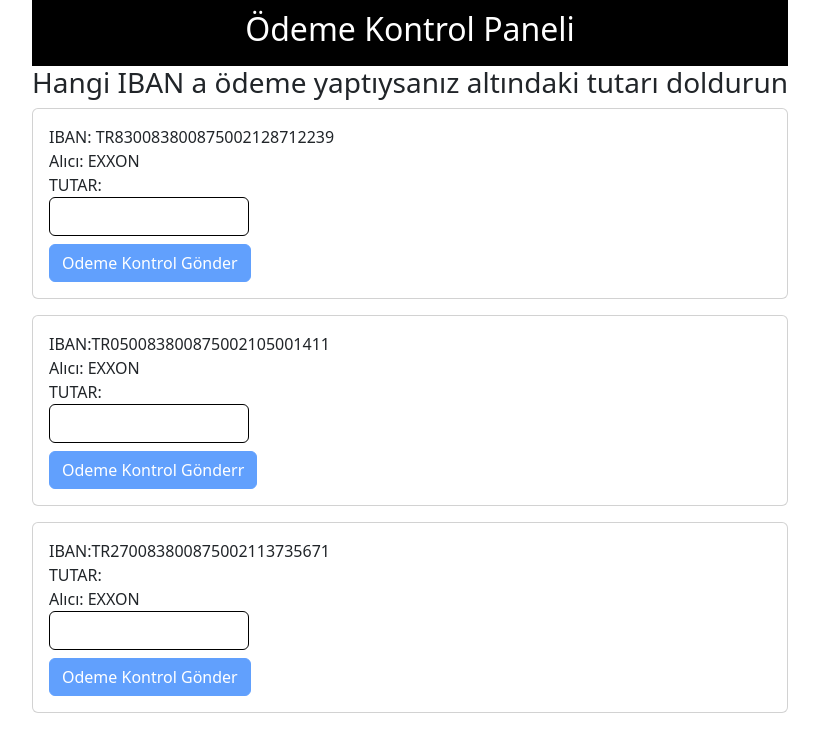
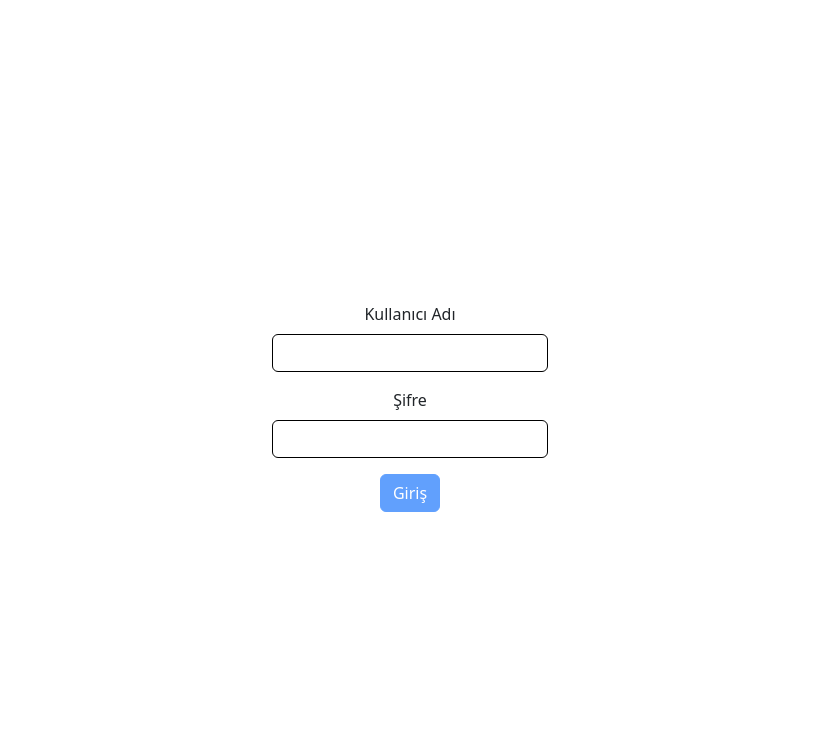
Before and after one commit to AbilityDraft/Odeme, a React (Vite) app: page /adminpanel in a window 1280 px wide. Shown: the top 752 px of the page, without its empty margins (230-1049 px from the left). Built offline with nearby package versions, Linux system fonts and the light colour scheme.

Commit message:
first commit

```diff
--- a/package.json
+++ b/package.json
@@ -13,7 +13,9 @@
     "axios": "^1.7.2",
     "bootstrap": "^5.3.3",
     "react": "^18.3.1",
-    "react-dom": "^18.3.1"
+    "react-dom": "^18.3.1",
+    "react-router-dom": "^6.25.1",
+    "react-table": "^7.8.0"
   },
   "devDependencies": {
     "@types/react": "^18.3.3",
--- a/src/App.jsx
+++ b/src/App.jsx
@@ -1,35 +1,22 @@
 import { useState } from 'react'
 import reactLogo from './assets/react.svg'
 import viteLogo from '/vite.svg'
+import {BrowserRouter as Router, Route, Routes} from 'react-router-dom';
+
 import './App.css'
+import Odeme from "./odeme/Odeme.jsx";
+import AdminPanel from "./adminpanel/AdminPanel.jsx";
 
 function App() {
-  const [count, setCount] = useState(0)
-
-  return (
-    <>
-      <div>
-        <a href="https://vitejs.dev" target="_blank">
-          <img src={viteLogo} className="logo" alt="Vite logo" />
-        </a>
-        <a href="https://react.dev" target="_blank">
-          <img src={reactLogo} className="logo react" alt="React logo" />
-        </a>
-      </div>
-      <h1>Vite + React</h1>
-      <div className="card">
-        <button onClick={() => setCount((count) => count + 1)}>
-          count is {count}
-        </button>
-        <p>
-          Edit <code>src/App.jsx</code> and save to test HMR
-        </p>
-      </div>
-      <p className="read-the-docs">
-        Click on the Vite and React logos to learn more
-      </p>
-    </>
-  )
+    return (
+        <Router>
+            <Routes>
+                <Route path="/odeme" element={<Odeme />} />
+                <Route path="/adminpanel" element={<AdminPanel />} />
+                <Route path="/" element={<div>Hoş geldiniz! Ana Sayfa İçeriği</div>} />
+            </Routes>
+        </Router>
+    );
 }
 
 export default App
--- /dev/null
+++ b/src/adminpanel/AdminPanel.jsx
@@ -0,0 +1,139 @@
+import React, { useEffect, useState } from 'react';
+import { useTable } from 'react-table';
+import 'bootstrap/dist/css/bootstrap.min.css';
+import axios from "axios";
+
+const AdminPanel = () => {
+    const [username, setUsername] = useState('');
+    const [password, setPassword] = useState('');
+    const [dbusername, setDbusername] = useState('Admin');
+    const [dbpassword, setDbpassword] = useState('Admin');
+    const [isLoggedIn, setIsLoggedIn] = useState(false); // New state to track login status
+    const [response, setResponse] = useState([]);
+
+    const onSubmit = (event) => {
+        event.preventDefault();
+        if (username === dbusername && password === dbpassword) {
+            setIsLoggedIn(true); // Set login status to true on successful login
+        } else {
+            alert('Geçersiz kullanıcı adı veya şifre');
+        }
+    };
+
+    const hesapHareketleriHandleSubmit1 = async () => {
+        try {
+            const email = 'example@email.com'; // Burada örnek bir email kullanıyorum, gerçek emailinizi geçmelisiniz
+            const key = 'examplekey'; // Burada örnek bir key kullanıyorum, gerçek keyinizi geçmelisiniz
+            const iban1 = 'exampleiban'; // Burada örnek bir iban kullanıyorum, gerçek ibanınızı geçmelisiniz
+
+            const response = await axios.get(`https://api.paymorph.com/transaction/last/list?email=${email}&key=${key}&iban=${iban1}`);
+            setResponse(response.data?.data); // API'den gelen veriyi state'e kaydet
+
+            alert('Başarılı: Veri başarıyla alındı.');
+        } catch (error) {
+            alert('Hata: Veri alınamadı.');
+            console.error('Veri alımı hatası:', error);
+        }
+    };
+
+    useEffect(() => {
+        if (isLoggedIn) {
+            hesapHareketleriHandleSubmit1();
+        }
+    }, [isLoggedIn]);
+
+    const columns = React.useMemo(
+        () => [
+            {
+                Header: 'Ad Soyad',
+                accessor: 'col1', // Örnek olarak API'den dönen veriye göre ayarlayın
+            },
+            {
+                Header: 'Tutar',
+                accessor: 'col2', // Örnek olarak API'den dönen veriye göre ayarlayın
+            },
+            {
+                Header: 'Tarih',
+                accessor: 'col3', // Örnek olarak API'den dönen veriye göre ayarlayın
+            },
+        ],
+        []
+    );
+
+    const {
+        getTableProps,
+        getTableBodyProps,
+        headerGroups,
+        rows,
+        prepareRow,
+    } = useTable({ columns, data: response });
+
+    return (
+        <div style={{ display: 'flex', justifyContent: 'center', alignItems: 'center', flexDirection: 'column', height: '100vh' }}>
+            {!isLoggedIn ? (
+                <div style={{ width: '300px', marginBottom: '50px' }}>
+                    <form onSubmit={onSubmit} className="container-sm">
+                        <div className="mb-3">
+                            <label htmlFor="username" className="form-label">Kullanıcı Adı</label>
+                            <input
+                                style={{ borderColor: 'black' }}
+                                type="text"
+                                id="username"
+                                className="form-control"
+                                onChange={(event) => setUsername(event.target.value)}
+                            />
+                        </div>
+                        <div className="mb-3">
+                            <label htmlFor="password" className="form-label">Şifre</label>
+                            <input
+                                style={{ borderColor: 'black' }}
+                                type="password"
+                                id="password"
+                                className="form-control"
+                                onChange={(event) => setPassword(event.target.value)}
+                            />
+                        </div>
+                        <button
+                            type="submit"
+                            className="btn btn-primary"
+                            disabled={!password || !username}
+                            style={{ zIndex: 1 }}
+                        >
+                            Giriş
+                        </button>
+                    </form>
+                </div>
+            ) : (
+                <div>
+                    <table {...getTableProps()} className="table table-striped" style={{ borderColor: 'black' }}>
+                        <thead>
+                        {headerGroups.map(headerGroup => (
+                            <tr {...headerGroup.getHeaderGroupProps()}>
+                                {headerGroup.headers.map(column => (
+                                    <th {...column.getHeaderProps()}>{column.render('Header')}</th>
+                                ))}
+                            </tr>
+                        ))}
+                        </thead>
+                        <tbody {...getTableBodyProps()}>
+                        {rows.map(row => {
+                            prepareRow(row);
+                            return (
+                                <tr {...row.getRowProps()}>
+                                    {row.cells.map(cell => {
+                                        return (
+                                            <td {...cell.getCellProps()}>{cell.render('Cell')}</td>
+                                        );
+                                    })}
+                                </tr>
+                            );
+                        })}
+                        </tbody>
+                    </table>
+                </div>
+            )}
+        </div>
+    );
+};
+
+export default AdminPanel;
--- a/src/main.jsx
+++ b/src/main.jsx
@@ -1,11 +1,13 @@
 import React from 'react'
 import ReactDOM from 'react-dom/client'
- import './index.css'
-import Odeme from "./odeme/Odeme.jsx";
+import './index.css'
+
+import App from "./App.jsx";
 
 ReactDOM.createRoot(document.getElementById('root')).render(
   <React.StrictMode>
-    <Odeme />
+    <App />
+
 
   </React.StrictMode>,
 )
--- a/src/odeme/Odeme.jsx
+++ b/src/odeme/Odeme.jsx
@@ -96,7 +96,7 @@
                                 width: '200px',      // Genişlik
                                 padding: '8px',      // Dolgu
                                 fontSize: '14px',    // Yazı boyutu
-                                marginLeft: '0px',    // Yazı boyutu
+                                marginLeft: '220px',    // Yazı boyutu
                                 borderColor: "black",    // Yazı boyutu
                                 // Diğer istediğiniz stil özellikleri
                             }}
@@ -127,7 +127,7 @@
                                     width: '200px',      // Genişlik
                                     padding: '8px',      // Dolgu
                                     fontSize: '14px',    // Yazı boyutu
-                                    marginLeft: '0px',    // Yazı boyutu
+                                    marginLeft: '220px',    // Yazı boyutu
                                     borderColor: "black",  // Yazı boyutu
                                     // Diğer istediğiniz stil özellikleri
                                 }}
@@ -161,7 +161,7 @@
                                 width: '200px',      // Genişlik
                                 padding: '8px',      // Dolgu
                                 fontSize: '14px',    // Yazı boyutu
-                                marginLeft: '0px',    // Yazı boyutu
+                                marginLeft: '220px',    // Yazı boyutu
                                 borderColor: "black",    // Yazı boyutu
                                 // Diğer istediğiniz stil özellikleri
                             }}
```
Also changed, not shown: 1 other file (tests, documents, lock files or other folders).
